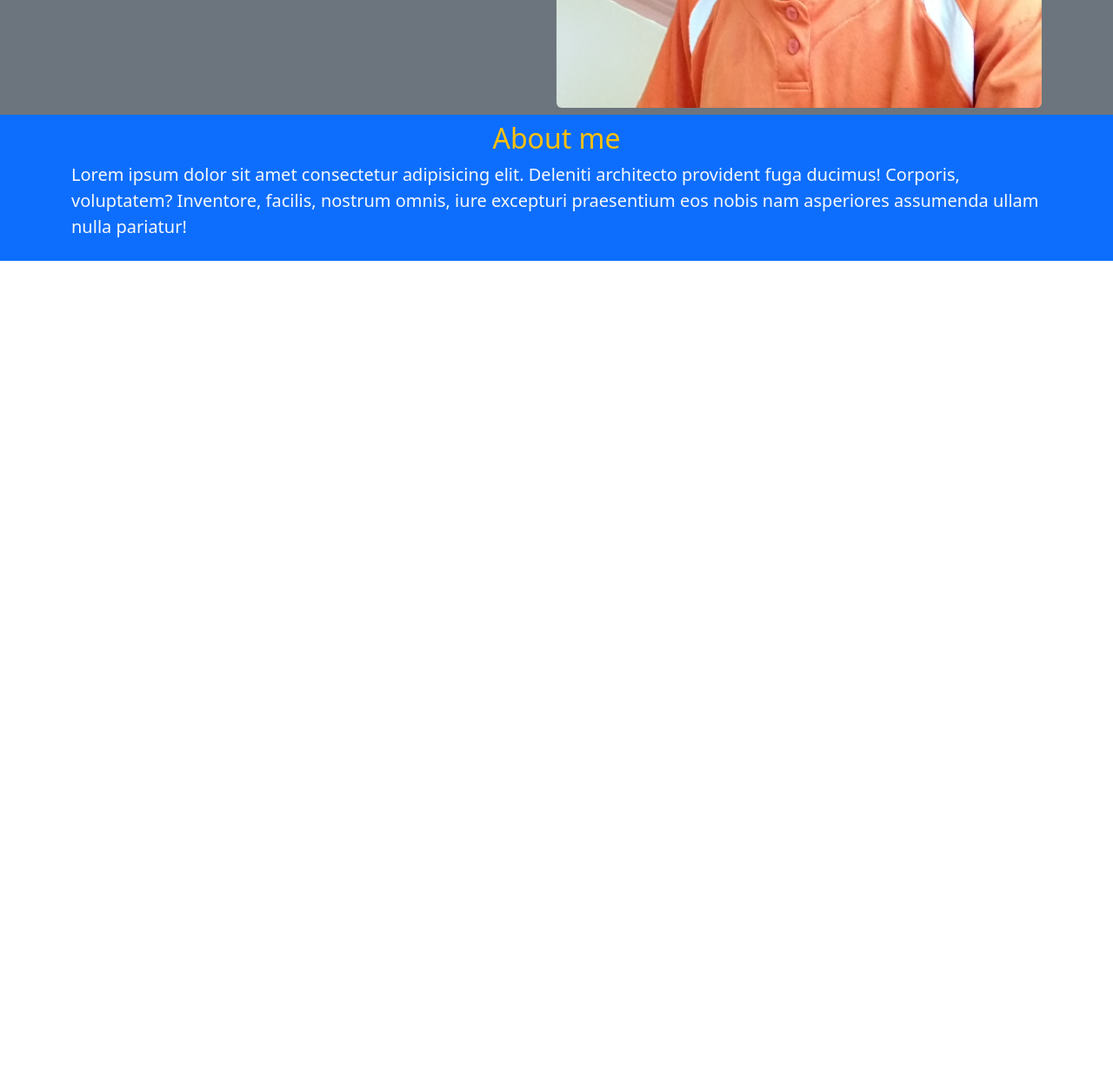
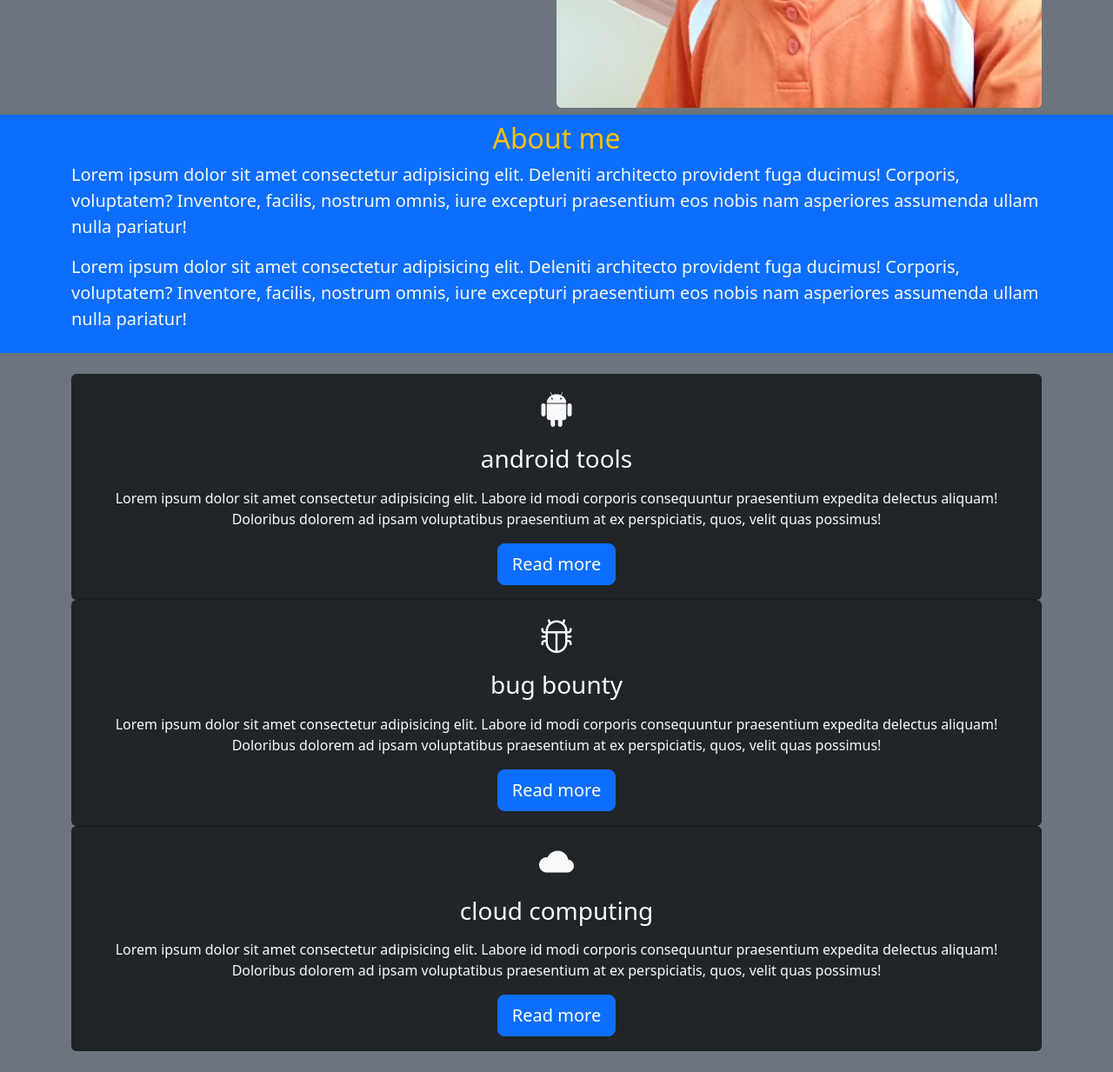
Before and after one commit to Etyangcaleb/portfolio, a plain HTML site: page index.html in a window 1280 px wide. Shown: the part 514-1747 px from the top of the page at 87% size. Before the commit the page ends 814 px from the top, so only its background shows below. Drawn offline with nearby package versions, Linux system fonts and the light colour scheme.

Commit message:
templete

```diff
--- a/index.html
+++ b/index.html
@@ -29,7 +29,7 @@
         <div class="container">
             <div class="d-flex justify-content-between align-items-center">
                 <div>
-                    <h2 class="text-warning">Hello I'm Caleb Etyang  A Fullstack Software Developer</h2>
+                    <h2 class="text-warning">Hello I'm Caleb Etyang  ,<br>   A Backend  software Developer</h2>
                     <button class="btn btn-lg btn-primary" type="button" href="#about" >About me</button>
                 </div>
                 <img src="images/person.jpg" alt="my image" class="img-fluid rounded w-50  d-sm-block">
@@ -43,7 +43,47 @@
             <p class="lead">
                 Lorem ipsum dolor sit amet consectetur adipisicing elit. Deleniti architecto provident fuga ducimus! Corporis, voluptatem? Inventore, facilis, nostrum omnis, iure excepturi praesentium eos nobis nam asperiores assumenda ullam nulla pariatur!
             </p>
+            <p class="lead">
+                Lorem ipsum dolor sit amet consectetur adipisicing elit. Deleniti architecto provident fuga ducimus! Corporis, voluptatem? Inventore, facilis, nostrum omnis, iure excepturi praesentium eos nobis nam asperiores assumenda ullam nulla pariatur!
             </p>
+        </div>
+    </section>
+
+    <section class="bg-secondary p-4 text-dark">
+        <div class="container">
+            <div class="row  g-4 text-center">
+                <div class="col-md">
+                    <div class="card bg-dark text-light">
+                        <div class="card-body text-center">
+                            <div class="h1 mb-3"> <i class="bi bi-android2"></i></div>
+                            <h3 class="card-tittle mb-3">android tools</h3>
+                            <p class="card-text">Lorem ipsum dolor sit amet consectetur adipisicing elit. Labore id modi corporis consequuntur praesentium expedita delectus aliquam! Doloribus dolorem ad ipsam voluptatibus praesentium at ex perspiciatis, quos, velit quas possimus!</p>
+                            <a href="#" class="btn btn-lg btn-primary">Read more</a>
+                        </div>
+                    </div>
+                </div>
+            </div>
+                <div class="col-md">
+                    <div class="card bg-dark text-light">
+                        <div class="card-body text-center">
+                            <div class="h1 mb-3"><i class="bi bi-bug"></i></div>
+                            <h3 class="card-tittle mb-3">bug bounty</h3>
+                            <p class="card-text">Lorem ipsum dolor sit amet consectetur adipisicing elit. Labore id modi corporis consequuntur praesentium expedita delectus aliquam! Doloribus dolorem ad ipsam voluptatibus praesentium at ex perspiciatis, quos, velit quas possimus!</p>
+                            <a href="#" class="btn btn-lg btn-primary">Read more</a>
+                        </div>
+                    </div>
+                </div>
+                <div class="col-md">
+                    <div class="card bg-dark text-light">
+                        <div class="card-body text-center">
+                            <div class="h1 mb-3"> <i class="bi bi-cloudy-fill"></i></div>
+                            <h3 class="card-tittle mb-3">cloud computing</h3>
+                            <p class="card-text">Lorem ipsum dolor sit amet consectetur adipisicing elit. Labore id modi corporis consequuntur praesentium expedita delectus aliquam! Doloribus dolorem ad ipsam voluptatibus praesentium at ex perspiciatis, quos, velit quas possimus!</p>
+                            <a href="#" class="btn btn-lg btn-primary">Read more</a>
+                        </div>
+                    </div>
+                </div>
+            </div>
         </div>
     </section>
     <script src="https://cdn.jsdelivr.net/npm/bootstrap@5.3.1/dist/js/bootstrap.bundle.min.js" integrity="sha384-HwwvtgBNo3bZJJLYd8oVXjrBZt8cqVSpeBNS5n7C8IVInixGAoxmnlMuBnhbgrkm" crossorigin="anonymous"></script>
```
